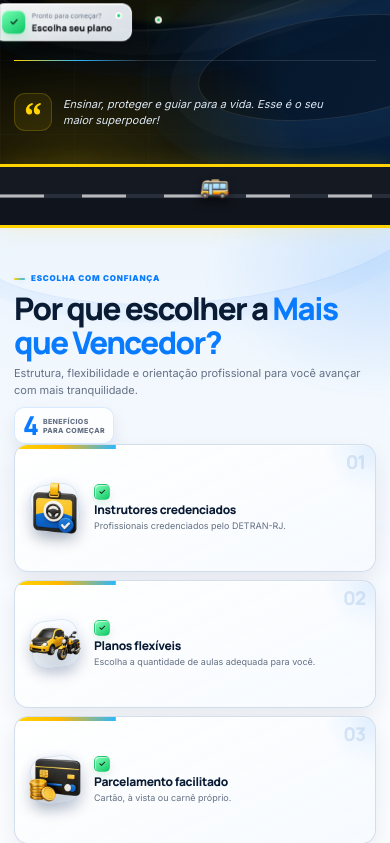
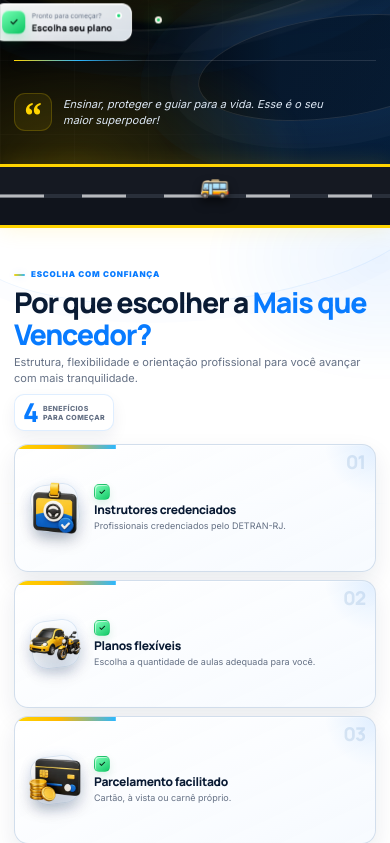
Before and after one commit to matteuscamilo7/autoescola-mais-que-vencedor, a Next.js app: page / in a window 390 px wide. Shown: the part 902-1745 px from the top of the page. Built offline with nearby package versions, Linux system fonts and the light colour scheme.

Commit message:
Ajusta proporção e fundo dos benefícios

```diff
--- a/app/globals.css
+++ b/app/globals.css
@@ -146,20 +146,20 @@
 .traffic-strip__vehicle--moto { top: 0; font-size: 27px; animation: cruise-back-and-forth 20s linear -4s infinite; }
 .traffic-strip__vehicle--bus { top: -2px; font-size: 30px; animation: cruise-and-return 34s linear -17s infinite; }
 
-.trust { position: relative; overflow: hidden; isolation: isolate; padding: 40px 0 30px; background: linear-gradient(180deg, #edf5fd 0, #f8fbff 44%, #fff 100%); border-bottom: 1px solid #e7edf4; }
-.trust::before { content: ""; position: absolute; z-index: -2; width: 500px; height: 150px; top: -94px; left: 50%; border: 1px solid rgba(8,123,255,.11); border-radius: 50%; box-shadow: 0 0 0 18px rgba(8,123,255,.018), 0 0 44px rgba(8,123,255,.08); transform: translateX(-50%) rotate(-5deg); }
-.trust::after { content: ""; position: absolute; z-index: -1; inset: 39% 0 auto; height: 1px; background: linear-gradient(90deg, transparent, rgba(255,212,0,.42) 41%, rgba(44,183,255,.36) 55%, transparent); box-shadow: 0 0 10px rgba(44,183,255,.1); }
-.trust__glow { position: absolute; z-index: -2; width: 300px; height: 170px; top: -80px; right: -86px; background: radial-gradient(ellipse, rgba(8,123,255,.15), transparent 68%); filter: blur(8px); pointer-events: none; }
+.trust { position: relative; overflow: hidden; isolation: isolate; padding: 34px 0 30px; background: #fff; border-bottom: 1px solid #e7edf4; }
+.trust::before { content: ""; position: absolute; z-index: -2; width: 500px; height: 150px; top: -102px; left: 50%; border: 1px solid rgba(8,123,255,.08); border-radius: 50%; box-shadow: 0 0 0 18px rgba(8,123,255,.012); transform: translateX(-50%) rotate(-5deg); }
+.trust::after { content: ""; position: absolute; z-index: -1; inset: 37% 0 auto; height: 1px; background: linear-gradient(90deg, transparent, rgba(255,212,0,.28) 41%, rgba(44,183,255,.22) 55%, transparent); }
+.trust__glow { position: absolute; z-index: -2; width: 260px; height: 150px; top: -94px; right: -86px; background: radial-gradient(ellipse, rgba(8,123,255,.08), transparent 68%); filter: blur(8px); pointer-events: none; }
 .trust__inner { position: relative; }
-.trust__header { min-height: 92px; display: grid; grid-template-columns: minmax(0, 1fr) auto; align-items: start; gap: 18px; color: var(--navy); }
-.trust__header > div:first-child { max-width: 760px; }
+.trust__header { min-height: 78px; display: grid; grid-template-columns: minmax(0, 1fr) auto; align-items: center; gap: 18px; padding: 0 0 15px; color: var(--navy); }
+.trust__header > div:first-child { max-width: 650px; }
 .trust__kicker { display: inline-flex; align-items: center; gap: 6px; color: var(--blue); font-size: 8px; font-weight: 900; letter-spacing: .1em; text-transform: uppercase; }
 .trust__kicker i { width: 11px; height: 2px; background: linear-gradient(90deg, var(--yellow), var(--sky)); border-radius: 99px; box-shadow: 0 0 7px rgba(8,123,255,.18); }
-.trust__header h2 { max-width: 760px; margin: 5px 0 5px; font: 800 clamp(27px, 3vw, 37px)/1.08 var(--font-manrope), sans-serif; letter-spacing: -.05em; }
+.trust__header h2 { max-width: 650px; margin: 4px 0 4px; font: 800 clamp(25px, 2.55vw, 31px)/1.12 var(--font-manrope), sans-serif; letter-spacing: -.045em; }
 .trust__header h2 mark { color: var(--blue); background: none; text-shadow: none; }
-.trust__header p { max-width: 600px; margin: 0; color: var(--muted); font-size: 11px; }
-.trust__counter { min-width: 110px; padding: 6px 8px; display: flex; align-items: center; gap: 6px; background: rgba(255,255,255,.84); border: 1px solid rgba(8,123,255,.15); border-radius: 10px; box-shadow: 0 8px 18px rgba(3,29,74,.08), inset 0 1px #fff; backdrop-filter: blur(12px); }
-.trust__counter strong { color: var(--blue); font: 900 27px/.9 var(--font-manrope); letter-spacing: -.08em; text-shadow: none; }
+.trust__header p { max-width: 555px; margin: 0; color: var(--muted); font-size: 10px; line-height: 1.45; }
+.trust__counter { min-width: 102px; padding: 6px 8px; display: flex; align-items: center; gap: 6px; background: #fff; border: 1px solid rgba(8,123,255,.13); border-radius: 10px; box-shadow: 0 7px 16px rgba(3,29,74,.065), inset 0 1px #fff; }
+.trust__counter strong { color: var(--blue); font: 900 25px/.9 var(--font-manrope); letter-spacing: -.08em; text-shadow: none; }
 .trust__counter span { color: var(--muted); font-size: 7px; font-weight: 800; line-height: 1.3; letter-spacing: .055em; text-transform: uppercase; }
 .trust__grid { position: relative; display: grid; grid-template-columns: repeat(4, minmax(0, 1fr)); gap: 8px; }
 .trust__grid::before { content: ""; position: absolute; z-index: -1; top: 24px; left: 10%; right: 10%; height: 1px; background: repeating-linear-gradient(90deg, rgba(8,123,255,.13) 0 12px, transparent 12px 26px); }
@@ -450,9 +450,9 @@
   .route--side { right: -5px; bottom: 95px; }
   .route--bottom { left: 0; bottom: 48px; }
   .hero__quote { min-height: 84px; }
-  .trust { padding: 40px 0 40px; background: linear-gradient(180deg, #edf5fd 0, #f8fbff 44%, #fff 100%); }
-  .trust::after { top: 39%; }
-  .trust__header { min-height: 104px; }
+  .trust { padding: 34px 0 36px; background: #fff; }
+  .trust::after { top: 37%; }
+  .trust__header { min-height: 82px; }
   .trust__grid { grid-template-columns: 1fr 1fr; }
   .benefit-card { min-height: 142px; }
   .complete__card { grid-template-columns: 1fr; }
@@ -509,12 +509,12 @@
   .traffic-strip__vehicle--car { font-size: 24px; }
   .traffic-strip__vehicle--moto { font-size: 23px; }
   .traffic-strip__vehicle--bus { font-size: 25px; }
-  .trust { padding: 34px 0 36px; background: linear-gradient(180deg, #edf5fd 0, #f8fbff 44%, #fff 100%); }
+  .trust { padding: 30px 0 34px; background: #fff; }
   .trust::before { width: 470px; height: 170px; top: -95px; }
-  .trust::after { top: 38%; }
+  .trust::after { top: 35%; }
   .trust__glow { width: 360px; height: 250px; right: -170px; }
-  .trust__header { min-height: 150px; grid-template-columns: 1fr; align-content: start; gap: 8px; }
-  .trust__header h2 { margin-top: 6px; font-size: clamp(27px, 8vw, 35px); }
+  .trust__header { min-height: 132px; grid-template-columns: 1fr; align-content: start; gap: 7px; padding-bottom: 13px; }
+  .trust__header h2 { margin-top: 5px; font-size: clamp(25px, 7.3vw, 31px); }
   .trust__header p { font-size: 11px; }
   .trust__counter { min-width: 0; width: fit-content; padding: 6px 8px; border-radius: 10px; }
   .trust__counter strong { font-size: 26px; }
```
